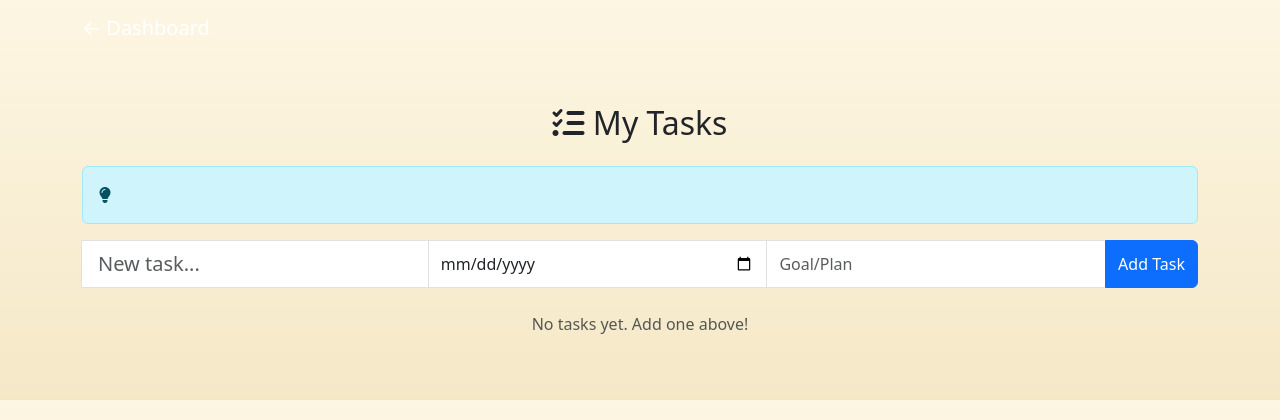
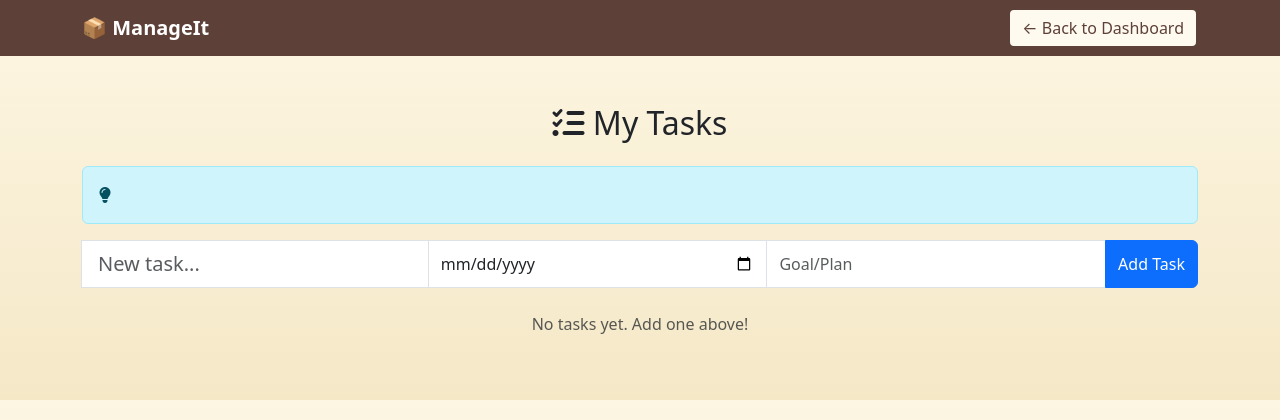
Before and after one commit to Aarav-InnovateDevRev/ManageIt, a Flask app: page /tasks in a window 1280 px wide. Shown: the top 420 px of the page. Run offline with Flask 3, Linux system fonts and the light colour scheme; the visitor is signed in with stand-in values (Sample User, id 1); data that the repository does not hold is empty; some libraries are stand-ins or nearby versions.

Commit message:
Update tasks.html

```diff
--- a/templates/tasks.html
+++ b/templates/tasks.html
@@ -8,14 +8,19 @@
     <link rel="stylesheet" href="https://cdnjs.cloudflare.com/ajax/libs/font-awesome/6.5.1/css/all.min.css">
     <style>
         body { background: linear-gradient(to bottom, #fdf6e3, #f5e8c7); }
+        .navbar { background-color: #5d4037 !important; }
+        .nav-link { color: white !important; font-weight: bold; }
         .card { background: #fffaf0; border: 1px solid #d7b99f; border-radius: 12px; }
         .task-text { color: #5d4037; font-weight: 500; }
+        .btn-back { background-color: #fffaf0; color: #5d4037; border: 2px solid #5d4037; }
+        .btn-back:hover { background-color: #5d4037; color: white; }
     </style>
 </head>
 <body>
-    <nav class="navbar navbar-expand-lg navbar-dark bg-brown">
+    <nav class="navbar navbar-expand-lg navbar-dark">
         <div class="container">
-            <a class="navbar-brand" href="/dashboard">← Dashboard</a>
+            <a class="navbar-brand fw-bold" href="/dashboard">📦 ManageIt</a>
+            <a href="/dashboard" class="btn btn-back ms-auto">← Back to Dashboard</a>
         </div>
     </nav>
 
```
